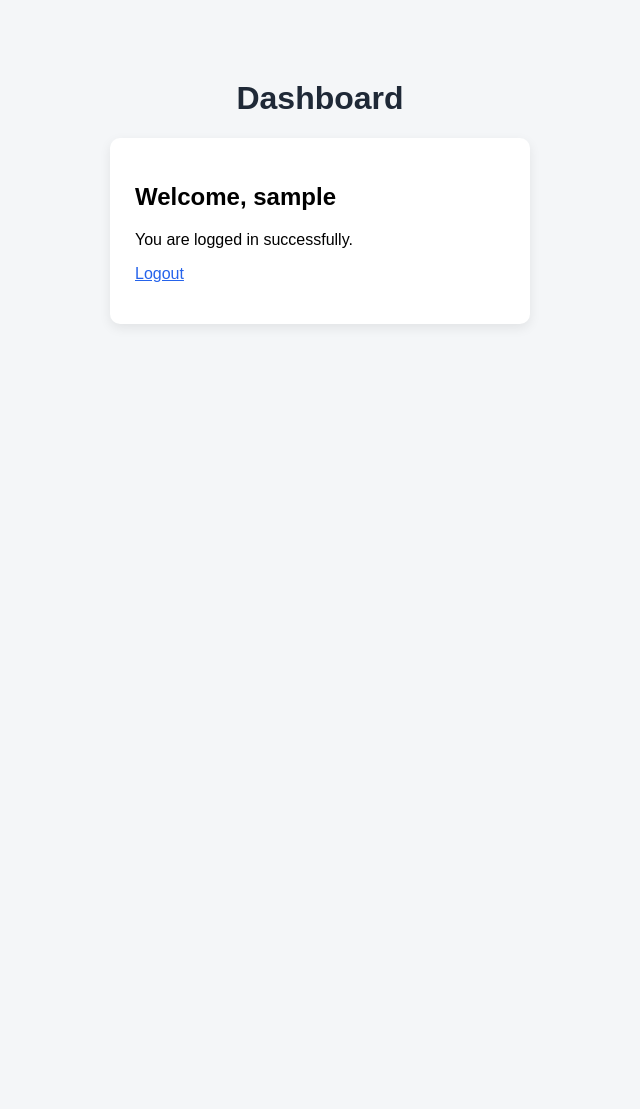
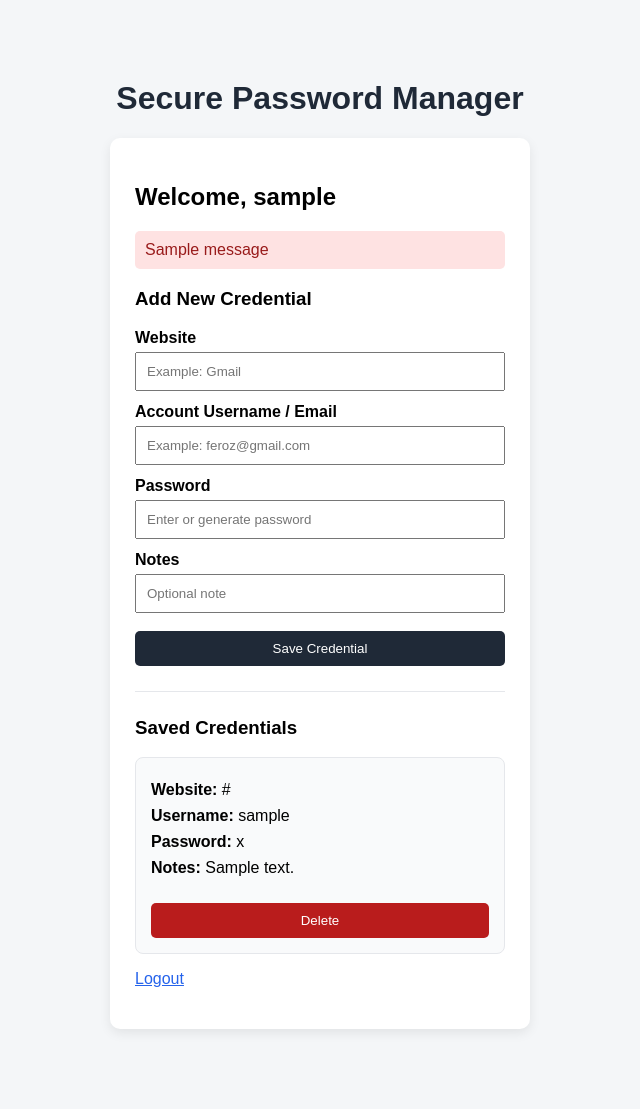
Before and after one commit to Feroz-Abubakr/secure-password-manager-b207, a Flask app: template templates/dashboard.html in a window 1280 px wide. Shown: the whole page, without its empty margins (320-960 px from the left). Before the commit the page ends 326 px from the top, so only its background shows below. Run offline with Flask 3, Linux system fonts and the light colour scheme; the template is opened without the code that fills it: most values are stand-ins (such as "Sample title", 1, 10 or a date in 2020); one stand-in notice (Sample message) is shown.

Commit message:
Add encrypted credential storage

```diff
--- a/app.py
+++ b/app.py
@@ -1,11 +1,35 @@
+import os
 import sqlite3
 from flask import Flask, render_template, request, redirect, flash, session
 from werkzeug.security import generate_password_hash, check_password_hash
+from cryptography.fernet import Fernet
 
 app = Flask(__name__)
 app.secret_key = "change-this-secret-key-later"
 
 DB_NAME = "password_manager.db"
+KEY_FILE = "secret.key"
+
+
+def load_or_create_key():
+    if not os.path.exists(KEY_FILE):
+        key = Fernet.generate_key()
+        with open(KEY_FILE, "wb") as key_file:
+            key_file.write(key)
+
+    with open(KEY_FILE, "rb") as key_file:
+        return key_file.read()
+
+
+cipher = Fernet(load_or_create_key())
+
+
+def encrypt_text(text):
+    return cipher.encrypt(text.encode()).decode()
+
+
+def decrypt_text(encrypted_text):
+    return cipher.decrypt(encrypted_text.encode()).decode()
 
 
 def get_db_connection():
@@ -22,6 +46,18 @@ def init_db():
             id INTEGER PRIMARY KEY AUTOINCREMENT,
             username TEXT UNIQUE NOT NULL,
             password_hash TEXT NOT NULL
+        )
+    """)
+
+    conn.execute("""
+        CREATE TABLE IF NOT EXISTS credentials (
+            id INTEGER PRIMARY KEY AUTOINCREMENT,
+            user_id INTEGER NOT NULL,
+            website TEXT NOT NULL,
+            account_username TEXT NOT NULL,
+            encrypted_password TEXT NOT NULL,
+            notes TEXT,
+            FOREIGN KEY (user_id) REFERENCES users (id)
         )
     """)
 
@@ -100,7 +136,77 @@ def dashboard():
     if "user_id" not in session:
         return redirect("/login")
 
-    return render_template("dashboard.html", username=session["username"])
+    conn = get_db_connection()
+    rows = conn.execute(
+        "SELECT * FROM credentials WHERE user_id = ? ORDER BY id DESC",
+        (session["user_id"],)
+    ).fetchall()
+    conn.close()
+
+    credentials = []
+    for row in rows:
+        credentials.append({
+            "id": row["id"],
+            "website": row["website"],
+            "account_username": row["account_username"],
+            "password": decrypt_text(row["encrypted_password"]),
+            "notes": row["notes"]
+        })
+
+    return render_template(
+        "dashboard.html",
+        username=session["username"],
+        credentials=credentials
+    )
+
+
+@app.route("/add", methods=["POST"])
+def add_credential():
+    if "user_id" not in session:
+        return redirect("/login")
+
+    website = request.form["website"].strip()
+    account_username = request.form["account_username"].strip()
+    password = request.form["password"]
+    notes = request.form["notes"].strip()
+
+    if not website or not account_username or not password:
+        flash("Website, username, and password are required.")
+        return redirect("/dashboard")
+
+    encrypted_password = encrypt_text(password)
+
+    conn = get_db_connection()
+    conn.execute(
+        """
+        INSERT INTO credentials
+        (user_id, website, account_username, encrypted_password, notes)
+        VALUES (?, ?, ?, ?, ?)
+        """,
+        (session["user_id"], website, account_username, encrypted_password, notes)
+    )
+    conn.commit()
+    conn.close()
+
+    flash("Credential saved securely.")
+    return redirect("/dashboard")
+
+
+@app.route("/delete/<int:credential_id>", methods=["POST"])
+def delete_credential(credential_id):
+    if "user_id" not in session:
+        return redirect("/login")
+
+    conn = get_db_connection()
+    conn.execute(
+        "DELETE FROM credentials WHERE id = ? AND user_id = ?",
+        (credential_id, session["user_id"])
+    )
+    conn.commit()
+    conn.close()
+
+    flash("Credential deleted.")
+    return redirect("/dashboard")
 
 
 @app.route("/logout")
--- a/static/style.css
+++ b/static/style.css
@@ -46,12 +46,39 @@ button {
     border-radius: 5px;
 }
 
+button:hover {
+    opacity: 0.9;
+}
+
 a {
     color: #2563eb;
 }
+
 .message {
     background: #fee2e2;
     color: #991b1b;
     padding: 10px;
     border-radius: 5px;
 }
+
+hr {
+    margin: 25px 0;
+    border: none;
+    border-top: 1px solid #e5e7eb;
+}
+
+.credential-box {
+    background: #f9fafb;
+    border: 1px solid #e5e7eb;
+    padding: 15px;
+    margin-top: 15px;
+    border-radius: 8px;
+}
+
+.credential-box p {
+    margin: 8px 0;
+}
+
+.delete-btn {
+    background: #b91c1c;
+}
--- a/templates/dashboard.html
+++ b/templates/dashboard.html
@@ -1,11 +1,57 @@
 {% extends "base.html" %}
 
 {% block content %}
-<h1>Dashboard</h1>
+<h1>Secure Password Manager</h1>
 
 <div class="card">
     <h2>Welcome, {{ username }}</h2>
-    <p>You are logged in successfully.</p>
+
+    {% with messages = get_flashed_messages() %}
+        {% if messages %}
+            {% for message in messages %}
+                <p class="message">{{ message }}</p>
+            {% endfor %}
+        {% endif %}
+    {% endwith %}
+
+    <h3>Add New Credential</h3>
+
+    <form method="POST" action="/add">
+        <label>Website</label>
+        <input type="text" name="website" placeholder="Example: Gmail" required>
+
+        <label>Account Username / Email</label>
+        <input type="text" name="account_username" placeholder="Example: feroz@gmail.com" required>
+
+        <label>Password</label>
+        <input type="text" name="password" placeholder="Enter or generate password" required>
+
+        <label>Notes</label>
+        <input type="text" name="notes" placeholder="Optional note">
+
+        <button type="submit">Save Credential</button>
+    </form>
+
+    <hr>
+
+    <h3>Saved Credentials</h3>
+
+    {% if credentials %}
+        {% for item in credentials %}
+            <div class="credential-box">
+                <p><strong>Website:</strong> {{ item.website }}</p>
+                <p><strong>Username:</strong> {{ item.account_username }}</p>
+                <p><strong>Password:</strong> {{ item.password }}</p>
+                <p><strong>Notes:</strong> {{ item.notes }}</p>
+
+                <form method="POST" action="/delete/{{ item.id }}">
+                    <button type="submit" class="delete-btn">Delete</button>
+                </form>
+            </div>
+        {% endfor %}
+    {% else %}
+        <p>No credentials saved yet.</p>
+    {% endif %}
 
     <p><a href="/logout">Logout</a></p>
 </div>
```
Also changed, not shown: 1 other file.
